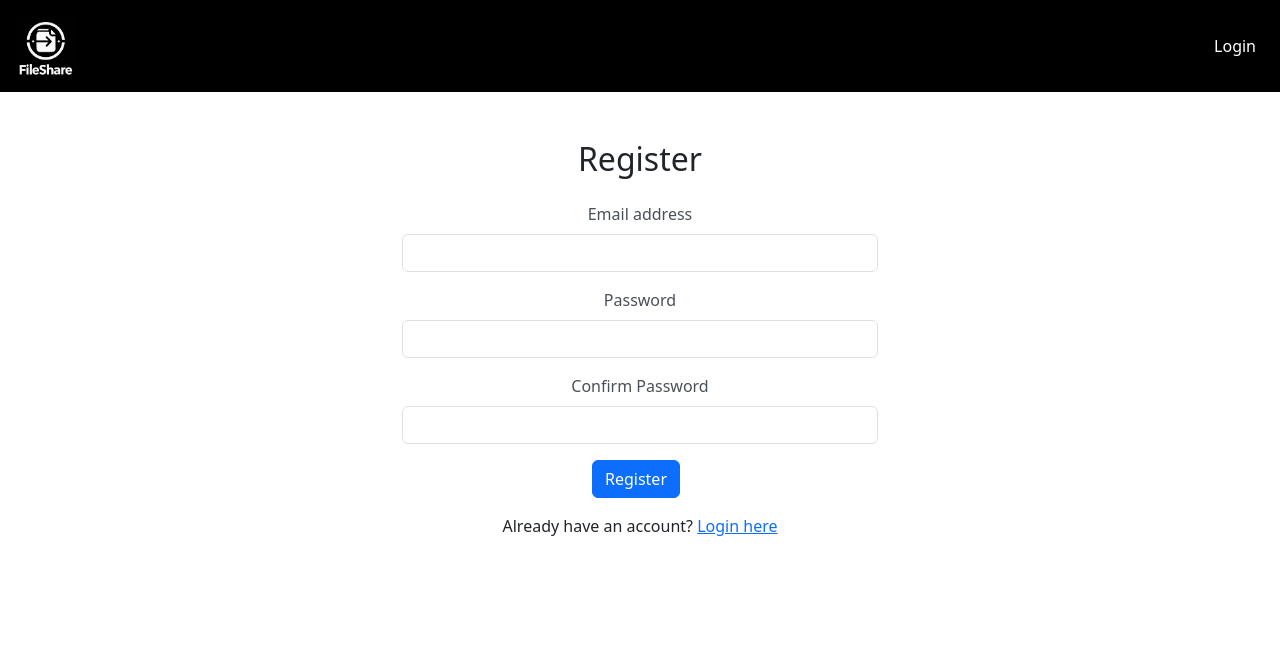
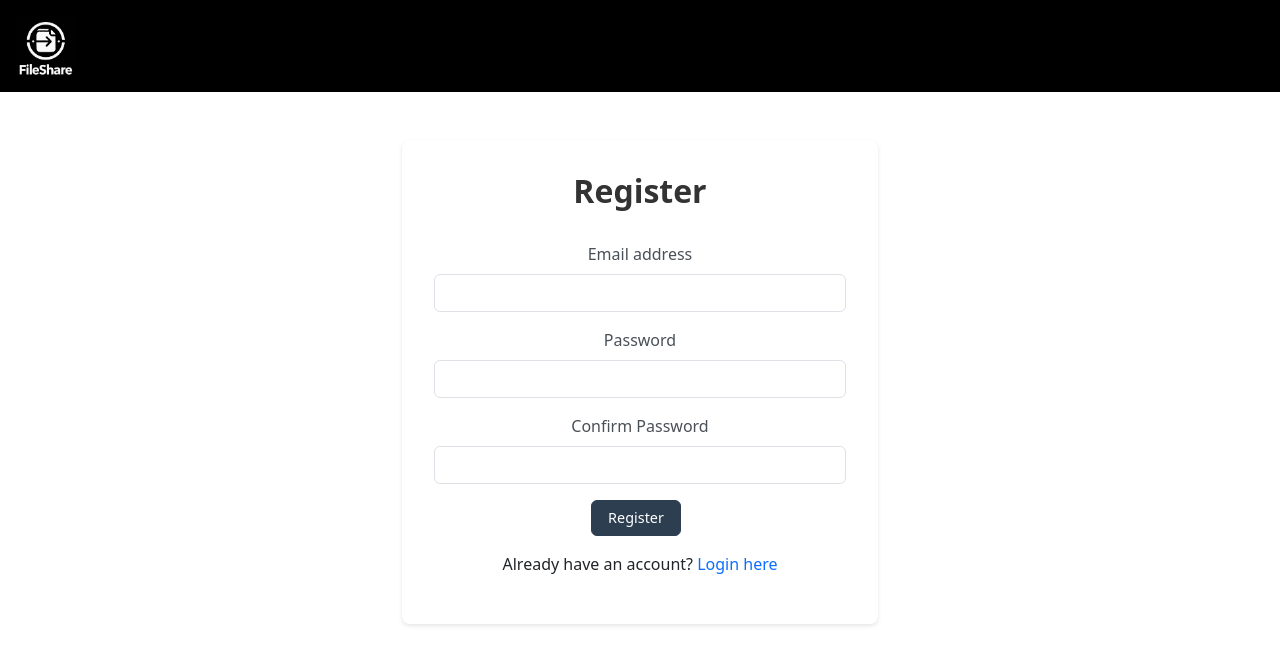
Before and after one commit to ramakeerthi/abnormal-file-share, a React (Create React App) app in the folder frontend/: page /register in a window 1280 px wide. Shown: the top 664 px of the page. Built offline with nearby package versions, Linux system fonts and the light colour scheme; no server answers.

Commit message:
Added changes to make login & register pages inline with usermanagement styling

```diff
--- /dev/null
+++ b/frontend/src/components/auth/Auth.css
@@ -0,0 +1,113 @@
+.auth-container {
+    max-width: 500px;
+    margin-top: 3rem;
+}
+
+.auth-title {
+    font-size: 2rem;
+    font-weight: 600;
+    margin-bottom: 2rem;
+    color: #333;
+}
+
+.auth-card {
+    background-color: white;
+    border-radius: 8px;
+    box-shadow: 0 2px 4px rgba(0, 0, 0, 0.1);
+    padding: 2rem;
+}
+
+.auth-form-label {
+    font-weight: 500;
+    color: #495057;
+}
+
+.auth-button {
+    padding: 0.375rem 1rem;
+    font-size: 0.9rem;
+    transition: all 0.2s ease;
+    background-color: #2c3e50;
+    border-color: #2c3e50;
+    color: white;
+}
+
+.auth-button:hover {
+    transform: translateY(-1px);
+    box-shadow: 0 2px 4px rgba(0, 0, 0, 0.1);
+    background-color: #34495e;
+    border-color: #34495e;
+}
+
+.auth-button:active {
+    background-color: #2c3e50 !important;
+    border-color: #2c3e50 !important;
+}
+
+.auth-button:focus {
+    box-shadow: 0 0 0 0.25rem rgba(44, 62, 80, 0.25) !important;
+}
+
+.auth-button.btn-secondary {
+    background-color: #95a5a6;
+    border-color: #95a5a6;
+}
+
+.auth-button.btn-secondary:hover {
+    background-color: #7f8c8d;
+    border-color: #7f8c8d;
+}
+
+.auth-button.btn-secondary:active {
+    background-color: #95a5a6 !important;
+    border-color: #95a5a6 !important;
+}
+
+.auth-link {
+    color: #0d6efd;
+    text-decoration: none;
+}
+
+.auth-link:hover {
+    text-decoration: underline;
+}
+
+/* MFA Setup specific styles */
+.mfa-container {
+    max-width: 1000px;
+}
+
+.mfa-card {
+    background-color: white;
+    border-radius: 8px;
+    box-shadow: 0 2px 4px rgba(0, 0, 0, 0.1);
+    padding: 2rem;
+}
+
+.mfa-title {
+    font-size: 2.5rem;
+    font-weight: 600;
+    color: #333;
+}
+
+.mfa-subtitle {
+    color: #6c757d;
+    font-size: 1.1rem;
+}
+
+.mfa-code {
+    background-color: #f8f9fa;
+    padding: 0.5rem 1rem;
+    border-radius: 4px;
+    font-family: monospace;
+}
+
+@media (max-width: 768px) {
+    .auth-container {
+        padding: 1rem;
+    }
+
+    .auth-title {
+        font-size: 1.5rem;
+        margin-bottom: 1.5rem;
+    }
+}
--- a/frontend/src/components/auth/Login.jsx
+++ b/frontend/src/components/auth/Login.jsx
@@ -6,6 +6,7 @@ import { validateEmail } from '../../utils/validation';
 import { login, loginWithMFA } from '../../services/api';
 import { loginSuccess } from '../../features/auth/authSlice';
 import { Link } from 'react-router-dom';
+import './Auth.css';
 
 const Login = () => {
   const dispatch = useDispatch();
@@ -73,13 +74,14 @@ const Login = () => {
   };
 
   return (
-    <Container className="mt-5" style={{ maxWidth: '500px' }}>
-      <h2 className="mb-4">Login</h2>
+    <Container className="auth-container">
+      <div className="auth-card">
+        <h2 className="auth-title">Login</h2>
         {errors.submit && <Alert variant="danger">{errors.submit}</Alert>}
 
         <Form onSubmit={handleSubmit}>
           <Form.Group className="mb-3">
-          <Form.Label>Email address</Form.Label>
+            <Form.Label className="auth-form-label">Email address</Form.Label>
             <Form.Control
               type="email"
               name="email"
@@ -93,7 +95,7 @@ const Login = () => {
           </Form.Group>
 
           <Form.Group className="mb-3">
-          <Form.Label>Password</Form.Label>
+            <Form.Label className="auth-form-label">Password</Form.Label>
             <Form.Control
               type="password"
               name="password"
@@ -108,7 +110,7 @@ const Login = () => {
 
           {mfaRequired && (
             <Form.Group className="mb-3">
-            <Form.Label>Authentication Code</Form.Label>
+              <Form.Label className="auth-form-label">Authentication Code</Form.Label>
               <Form.Control
                 type="text"
                 name="totpCode"
@@ -123,14 +125,15 @@ const Login = () => {
             </Form.Group>
           )}
 
-        <Button variant="primary" type="submit" className="me-2">
+          <Button variant="primary" type="submit" className="auth-button me-2">
             {mfaRequired ? 'Verify' : 'Login'}
           </Button>
 
           <p className="mt-3">
-          Don't have an account? <Link to="/register">Register here</Link>
+            Don't have an account? <Link to="/register" className="auth-link">Register here</Link>
           </p>
         </Form>
+      </div>
     </Container>
   );
 };
--- a/frontend/src/components/auth/Register.jsx
+++ b/frontend/src/components/auth/Register.jsx
@@ -3,6 +3,7 @@ import { Form, Button, Container, Alert } from 'react-bootstrap';
 import { validateEmail, validatePassword } from '../../utils/validation';
 import { register } from '../../services/api';
 import { Link } from 'react-router-dom';
+import './Auth.css';
 
 const Register = () => {
   const [formData, setFormData] = useState({
@@ -64,14 +65,15 @@ const Register = () => {
   };
 
   return (
-    <Container className="mt-5" style={{ maxWidth: '500px' }}>
-      <h2 className="mb-4">Register</h2>
+    <Container className="auth-container">
+      <div className="auth-card">
+        <h2 className="auth-title">Register</h2>
         {success && <Alert variant="success">{success}</Alert>}
         {errors.submit && <Alert variant="danger">{errors.submit}</Alert>}
 
         <Form onSubmit={handleSubmit}>
           <Form.Group className="mb-3">
-          <Form.Label>Email address</Form.Label>
+            <Form.Label className="auth-form-label">Email address</Form.Label>
             <Form.Control
               type="email"
               name="email"
@@ -85,7 +87,7 @@ const Register = () => {
           </Form.Group>
 
           <Form.Group className="mb-3">
-          <Form.Label>Password</Form.Label>
+            <Form.Label className="auth-form-label">Password</Form.Label>
             <Form.Control
               type="password"
               name="password"
@@ -99,7 +101,7 @@ const Register = () => {
           </Form.Group>
 
           <Form.Group className="mb-3">
-          <Form.Label>Confirm Password</Form.Label>
+            <Form.Label className="auth-form-label">Confirm Password</Form.Label>
             <Form.Control
               type="password"
               name="confirmPassword"
@@ -112,14 +114,15 @@ const Register = () => {
             </Form.Control.Feedback>
           </Form.Group>
 
-        <Button variant="primary" type="submit" className="me-2">
+          <Button variant="primary" type="submit" className="auth-button me-2">
             Register
           </Button>
 
           <p className="mt-3">
-          Already have an account? <Link to="/login">Login here</Link>
+            Already have an account? <Link to="/login" className="auth-link">Login here</Link>
           </p>
         </Form>
+      </div>
     </Container>
   );
 };
--- a/frontend/src/components/layout/Navbar.jsx
+++ b/frontend/src/components/layout/Navbar.jsx
@@ -27,7 +27,7 @@ const NavigationBar = ({ onLogout }) => {
 
           <Nav>
             {!isAuthenticated ? (
-              location.pathname !== '/login' && (
+              (location.pathname !== '/login' && location.pathname !== '/register') && (
                 <Nav.Link as={Link} to="/login">Login</Nav.Link>
               )
             ) : (
```
Also changed, not shown: frontend/src/components/auth/MFASetup.jsx (+11 -12 lines). Lines whose indentation alone changed are shown as unchanged.
